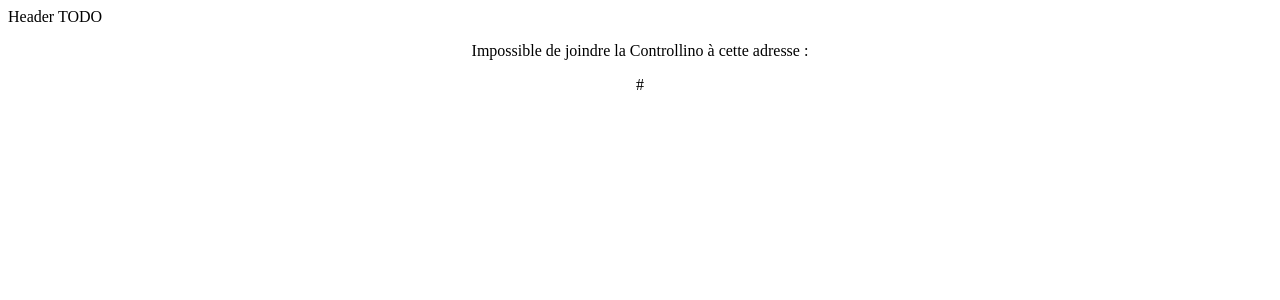
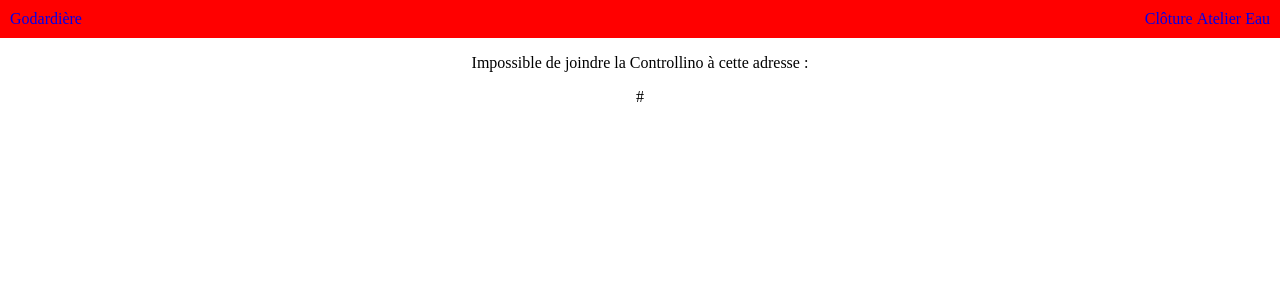
Before and after one commit to tartopum/atelier, a Flask app: template atelier/templates/arduino_404.html in a window 1280 px wide. Shown: the top 300 px of the page. Run offline with Flask 2, Linux system fonts and the light colour scheme; the template is opened without the code that fills it: most values are stand-ins (such as "Sample title", 1, 10 or a date in 2020); parts of the project's set-up code (start-up, migrations or seed data) failed here and were passed over.

Commit message:
Add basic header

```diff
--- a/atelier/static/style.css
+++ b/atelier/static/style.css
@@ -1,3 +1,35 @@
+body {
+    margin: 0;
+    padding: 0;
+}
+
+header {
+    display: flex;
+    background: red;
+    padding: 10px;
+}
+
+header div {
+    vertical-align: top;
+}
+
+header .nav {
+    flex-grow: 1;
+    text-align: right;
+}
+
+header .nav  ul {
+    margin: 0;
+    padding: 0;
+}
+
+header .nav  ul li {
+    display: inline-block;
+    list-style-type: none;
+    padding: 0;
+    margin: 0;
+}
+
 #content {
     margin-bottom: 20px;
     text-align: center;
--- /dev/null
+++ b/atelier/templates/fence.html
@@ -0,0 +1,3 @@
+{% extends "layout.html" %}
+{% block content %}
+{% endblock %}
--- a/atelier/templates/layout.html
+++ b/atelier/templates/layout.html
@@ -2,12 +2,23 @@
 <html lang="en">
 <head>
     <meta charset="utf-8" />
-    <title>{% block title %}Atelier{% endblock %}</title>
+    <title>{% block title %}{% endblock %}Godardière</title>
     <link rel="stylesheet" href="{{ url_for('static', filename='style.css') }}" />
     {% block css %}{% endblock %}
 </head>
 <body>
-    <header>Header TODO</header>
+    <header>
+        <div class="home">
+            <a href="/">Godardière</a>
+        </div>
+        <div class="nav">
+            <ul>
+                <li><a href="{{ url_for('fence_route') }}">Clôture</a></li>
+                <li><a href="{{ url_for('workshop_route') }}">Atelier</a></li>
+                <li><a href="{{ url_for('tank_route') }}">Eau</a></li>
+            </ul>
+        </div>
+    </header>
     <div id="content">
         {% block content %}{% endblock %}
     </div>
--- /dev/null
+++ b/atelier/templates/tank.html
@@ -0,0 +1,3 @@
+{% extends "layout.html" %}
+{% block content %}
+{% endblock %}
--- /dev/null
+++ b/atelier/templates/workshop.html
@@ -0,0 +1,3 @@
+{% extends "layout.html" %}
+{% block content %}
+{% endblock %}
```
Also changed, not shown: atelier/__init__.py (+32 -15 lines), atelier/shared.py (+19 -9 lines).
